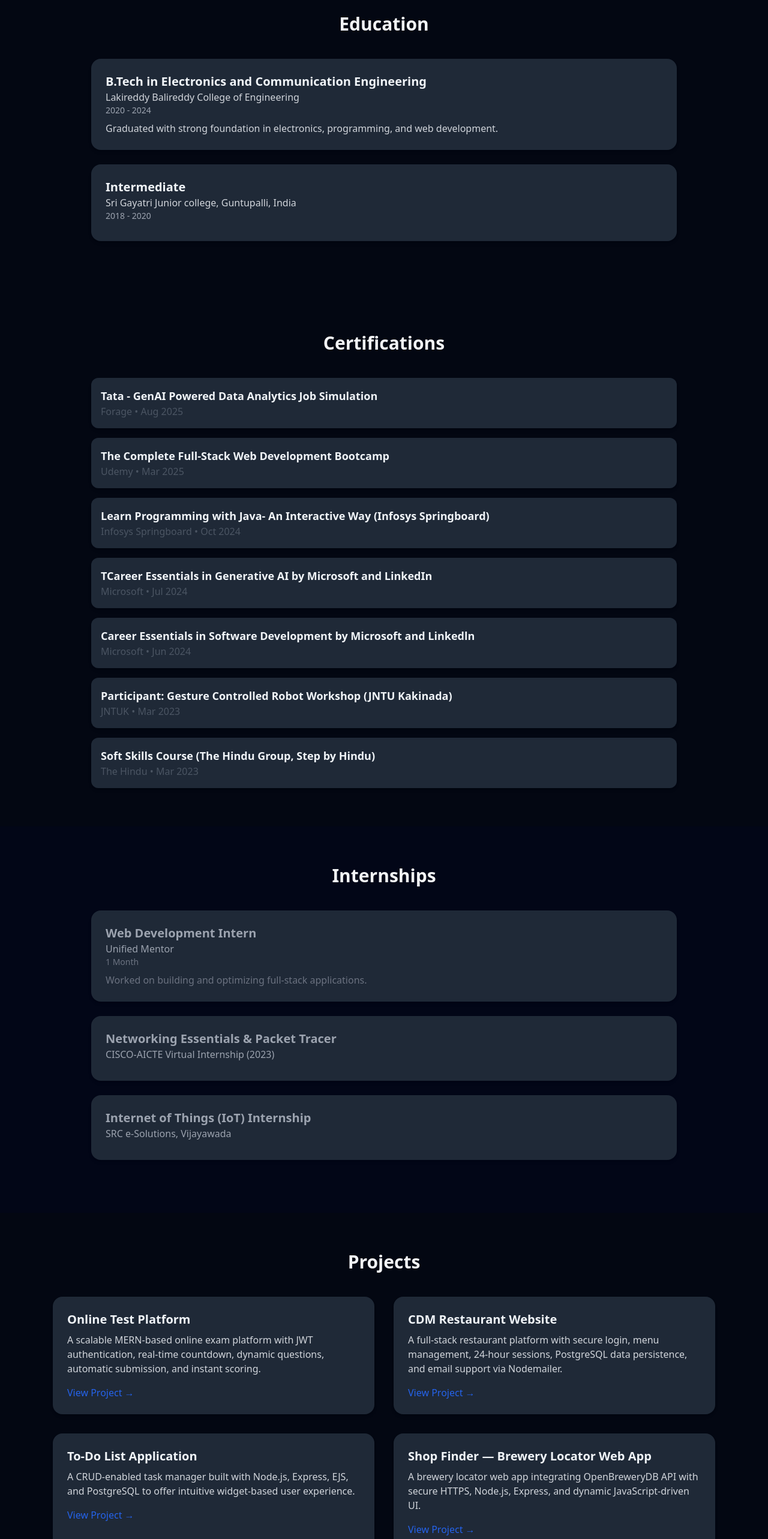
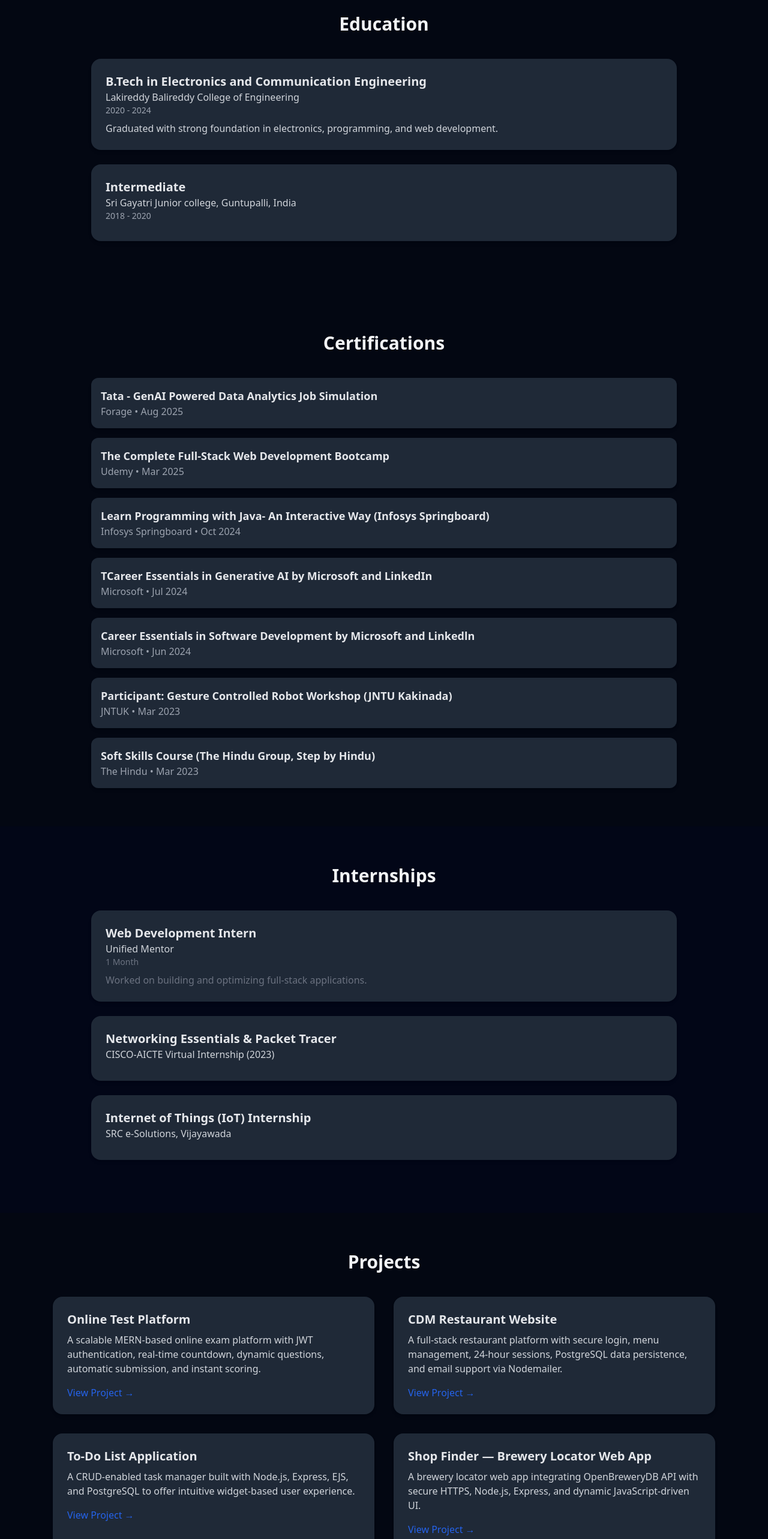
Before and after one commit to MALLIKHARJUNCH-02/Mallikharjun-Reddy-Portfolio, a React (Vite) app: page / in a window 1280 px wide. Shown: the part 1840-4406 px from the top of the page at 60% size. Built offline with nearby package versions, Linux system fonts and the light colour scheme.

Commit message:
Updated UI

```diff
--- a/src/sections/Certifications.jsx
+++ b/src/sections/Certifications.jsx
@@ -19,8 +19,8 @@
                             transition={{ duration: 0.6 }}
                              key={index}
                              className="p-4 rounded-xl shadow-md bg-gray-800">
-                            <h3 className="text-lg font-semibold">{cert.title}</h3>
-                            <p className="text-gray-600 dark:text-gray-300">
+                            <h3 className="text-lg font-semibold text-gray-200">{cert.title}</h3>
+                            <p className="text-gray-400">
                                 {cert.issuer} • {cert.year}
                             </p>
                         </motion.li>
--- a/src/sections/Education.jsx
+++ b/src/sections/Education.jsx
@@ -18,10 +18,10 @@
                         whileInView={{ opacity: 1, y: 0 }}
                         transition={{ duration: 0.6 }}
                         key={index} className="mb-6 p-6 rounded-2xl shadow-md bg-gray-800">
-                        <h3 className="text-xl font-semibold">{edu.degree}</h3>
+                        <h3 className="text-xl font-semibold text-gray-200">{edu.degree}</h3>
                         <p className="text-gray-300 dark:text-gray-300">{edu.institution}</p>
                         <p className="text-sm text-gray-400">{edu.year}</p>
-                        <p className="mt-2 text-gray-300 dark:text-gray-200">{edu.description}</p>
+                        <p className="mt-2 text-gray-300">{edu.description}</p>
                     </motion.div>
                 ))}
             </div>
--- a/src/sections/Internships.jsx
+++ b/src/sections/Internships.jsx
@@ -18,10 +18,10 @@
                         whileInView={{ opacity: 1, y: 0 }}
                         transition={{ duration: 0.6 }}
                         key={index} className="mb-6 p-6 rounded-2xl shadow-md bg-gray-800 dark:bg-gray-800">
-                        <h3 className="text-xl font-semibold text-gray-400 dark:text-gray-300">{intern.role}</h3>
-                        <p className="text-gray-400 dark:text-gray-300">{intern.company}</p>
+                        <h3 className="text-xl font-semibold text-gray-200">{intern.role}</h3>
+                        <p className="text-gray-300">{intern.company}</p>
                         <p className="text-sm text-gray-500">{intern.duration}</p>
-                        <p className="mt-2 text-gray-500 dark:text-gray-200">{intern.description}</p>
+                        <p className="mt-2 text-gray-500 dark:text-gray-300">{intern.description}</p>
                     </motion.div>
                 ))}
             </div>
--- a/src/sections/Projects.jsx
+++ b/src/sections/Projects.jsx
@@ -19,7 +19,7 @@
                             whileInView={{ opacity: 1, y: 0 }}
                             transition={{ duration: 0.6 }}
                             key={index} className="p-6 rounded-2xl shadow-md bg-gray-800 dark:bg-gray-800">
-                            <h3 className="text-xl font-semibold">{project.title}</h3>
+                            <h3 className="text-xl font-semibold text-gray-200">{project.title}</h3>
                             <p className="mt-2 text-gray-300 dark:text-gray-300">{project.description}</p>
                             <a href={project.link} target="_blank" rel="noopener noreferrer"
                                 className="inline-block mt-4 text-blue-600 dark:text-blue-400 hover:underline">
```
